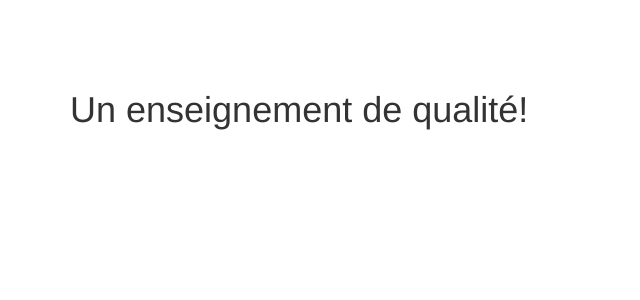
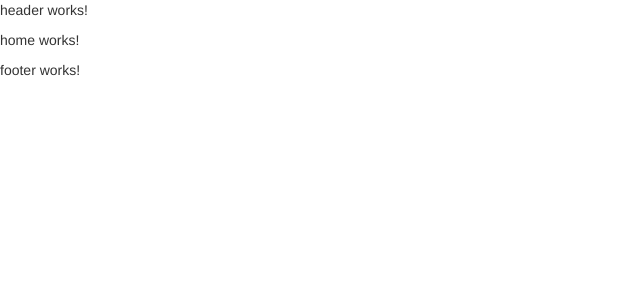
Before and after one commit to AdrienHorgnies/web-project-may2017, an Angular app: page / in a window 1280 px wide. Shown: the top 300 px of the page, without its empty margins (0-640 px from the left). Built offline with nearby package versions, Linux system fonts and the light colour scheme.

Commit message:
add router
It is the routeur that enables the application to switch from one page
to the next one.
add route to all page (fr & en)

```diff
--- a/src/app/app.component.html
+++ b/src/app/app.component.html
@@ -1,3 +1,5 @@
-<div class="container" style="margin-top: 70px;">
-  <h1>{{title}}</h1>
-</div>
+<wp-header></wp-header>
+<main>
+  <router-outlet></router-outlet>
+</main>
+<wp-footer></wp-footer>
--- a/src/app/app.module.ts
+++ b/src/app/app.module.ts
@@ -13,6 +13,8 @@ import { PartnershipsComponent } from './partnerships/partnerships.component';
 import { QualityComponent } from './quality/quality.component';
 import { ContactComponent } from './contact/contact.component';
 import { HeaderComponent } from './header/header.component';
+import { ROUTES } from './app.route';
+import { RouterModule } from '@angular/router';
 
 @NgModule({
   declarations: [
@@ -30,7 +32,8 @@ import { HeaderComponent } from './header/header.component';
   imports: [
     BrowserModule,
     FormsModule,
-    HttpModule
+    HttpModule,
+    RouterModule.forRoot(ROUTES)
   ],
   providers: [],
   bootstrap: [AppComponent]
--- /dev/null
+++ b/src/app/app.route.ts
@@ -0,0 +1,28 @@
+/**
+ * Created by adrien on 17.05.17.
+ */
+import { Routes } from '@angular/router';
+import {HomeComponent} from './home/home.component';
+import {InformationComponent} from './information/information.component';
+import {CoursesComponent} from './courses/courses.component';
+import {NewsComponent} from './news/news.component';
+import {PartnershipsComponent} from './partnerships/partnerships.component';
+import {QualityComponent} from './quality/quality.component';
+import {ContactComponent} from './contact/contact.component';
+
+export const ROUTES: Routes =  [
+  { path: '', component: HomeComponent},
+  { path: 'accueil', component: HomeComponent},
+  { path: 'home', component: HomeComponent},
+  { path: 'informations', component: InformationComponent},
+  { path: 'information', component: InformationComponent},
+  { path: 'formations', component: CoursesComponent},
+  { path: 'courses', component: CoursesComponent},
+  { path: 'actualites', component: NewsComponent},
+  { path: 'news', component: NewsComponent},
+  { path: 'partenariats', component: PartnershipsComponent},
+  { path: 'partnerships', component: PartnershipsComponent},
+  { path: 'qualite', component: QualityComponent},
+  { path: 'quality', component: QualityComponent},
+  { path: 'contact', component: ContactComponent}
+];
```
